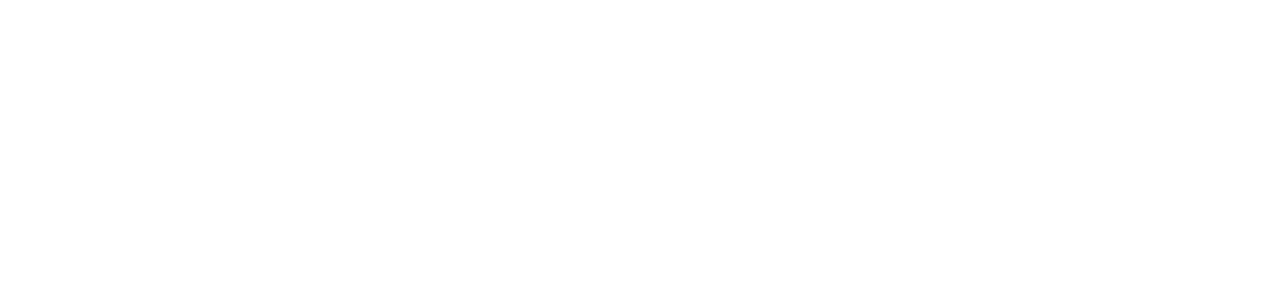
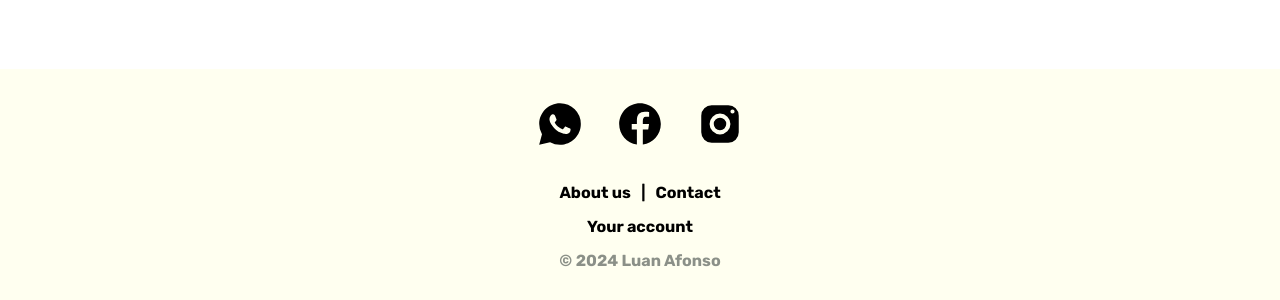
Before and after one commit to luanAfons0/Super-Todo-App, a Next.js app in the folder front-end/: page / in a window 1280 px wide. Shown: the part 1531-1831 px from the top of the page. Before the commit the page ends 800 px from the top, so only its background shows below. Built offline with nearby package versions, Linux system fonts and the light colour scheme.

Commit message:
feat: created footer and fixed header

```diff
--- a/front-end/app/page.tsx
+++ b/front-end/app/page.tsx
@@ -1,3 +1,4 @@
+import Footer from "@/components/Footer";
 import Header from "@/components/Header";
 import HomeBanner from "@/components/HomeBanner";
 
@@ -7,6 +8,8 @@
       <HomeBanner>
         <Header />
       </HomeBanner>
+      <div style={{ height: "100vh" }}></div>
+      <Footer />
     </>
   );
 }
--- /dev/null
+++ b/front-end/components/Footer/index.tsx
@@ -0,0 +1,26 @@
+import styles from "./styles.module.css";
+import {
+  whatsappIcon,
+  facebookIcon,
+  instagramIcon,
+} from "../../public/icons/index";
+
+export default function Footer() {
+  return (
+    <div className={styles.footer}>
+      <div className={styles.icons}>
+        <div>{whatsappIcon}</div>
+        <div>{facebookIcon}</div>
+        <div>{instagramIcon}</div>
+      </div>
+      <div className={styles.texts}>
+        <p>
+          About us &nbsp; | &nbsp; Contact
+          <br />
+        </p>
+        <p>Your account</p>
+        <p className={styles.copyright}>&#169; 2024 Luan Afonso</p>
+      </div>
+    </div>
+  );
+}
--- /dev/null
+++ b/front-end/components/Footer/styles.module.css
@@ -0,0 +1,28 @@
+.footer {
+  background-color: #fffff0;
+  width: 100%;
+  padding: 30px;
+  display: flex;
+  flex-direction: column;
+  justify-content: center;
+  text-align: center;
+}
+
+.texts p {
+  margin-top: 15px;
+}
+
+.copyright {
+  color: rgba(13, 23, 23, 0.479);
+}
+
+.icons {
+  margin: auto;
+  display: flex;
+}
+
+.icons svg {
+  width: 50px;
+  height: 50px;
+  margin: 0 15px 15px 15px;
+}
--- a/front-end/components/Header/styles.module.css
+++ b/front-end/components/Header/styles.module.css
@@ -1,5 +1,5 @@
 .HeaderContainer {
-  width: 100%;
+  width: calc(100% - 40px);
   height: 10vh;
   color: #0d1717;
   background-color: #fffff0;
@@ -9,6 +9,8 @@
   justify-content: space-around;
   align-items: center;
   border-radius: 18px;
+  position: fixed;
+  box-shadow: #0d17171a 0px 0px 15px 15px;
 }
 
 .HeaderContainer .HeaderLogo {
--- /dev/null
+++ b/front-end/public/icons/index.js
@@ -0,0 +1,32 @@
+export const whatsappIcon = (
+  <svg
+    xmlns="http://www.w3.org/2000/svg"
+    viewBox="0 0 24 24"
+    width="24"
+    height="24"
+  >
+    <path d="M19.077 4.928A9.93 9.93 0 0 0 12.011 2c-5.506 0-9.987 4.479-9.989 9.985a9.96 9.96 0 0 0 1.333 4.992L2 22l5.233-1.237a10 10 0 0 0 4.773 1.216h.004c5.505 0 9.986-4.48 9.989-9.985a9.92 9.92 0 0 0-2.922-7.066m-2.179 10.626c-.208.583-1.227 1.145-1.685 1.186-.458.042-.887.207-2.995-.624-2.537-1-4.139-3.601-4.263-3.767-.125-.167-1.019-1.353-1.019-2.581s.645-1.832.874-2.081a.92.92 0 0 1 .666-.312c.166 0 .333 0 .478.006.178.007.375.016.562.431.222.494.707 1.728.769 1.853s.104.271.021.437-.125.27-.249.416c-.125.146-.262.325-.374.437-.125.124-.255.26-.11.509.146.25.646 1.067 1.388 1.728.954.85 1.757 1.113 2.007 1.239.25.125.395.104.541-.063s.624-.728.79-.978.333-.208.562-.125 1.456.687 1.705.812.416.187.478.291.062.603-.146 1.186" />
+  </svg>
+);
+
+export const facebookIcon = (
+  <svg
+    xmlns="http://www.w3.org/2000/svg"
+    viewBox="0 0 24 24"
+    width="24"
+    height="24"
+  >
+    <path d="M12 2C6.477 2 2 6.477 2 12c0 5.013 3.693 9.153 8.505 9.876V14.65H8.031v-2.629h2.474v-1.749c0-2.896 1.411-4.167 3.818-4.167 1.153 0 1.762.085 2.051.124v2.294h-1.642c-1.022 0-1.379.969-1.379 2.061v1.437h2.995l-.406 2.629h-2.588v7.247C18.235 21.236 22 17.062 22 12c0-5.523-4.477-10-10-10" />
+  </svg>
+);
+
+export const instagramIcon = (
+  <svg
+    xmlns="http://www.w3.org/2000/svg"
+    viewBox="0 0 24 24"
+    width="24"
+    height="24"
+  >
+    <path d="M8 3a5 5 0 0 0-5 5v8a5 5 0 0 0 5 5h8a5 5 0 0 0 5-5V8a5 5 0 0 0-5-5zm10 2a1 1 0 1 1 0 2 1 1 0 0 1 0-2m-6 2a5 5 0 1 1-.001 10.001A5 5 0 0 1 12 7m0 2a3 3 0 0 0-3 3 3 3 0 0 0 3 3 3 3 0 0 0 3-3 3 3 0 0 0-3-3" />
+  </svg>
+);
```
